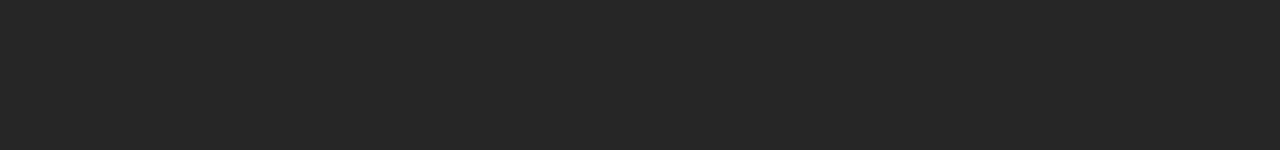
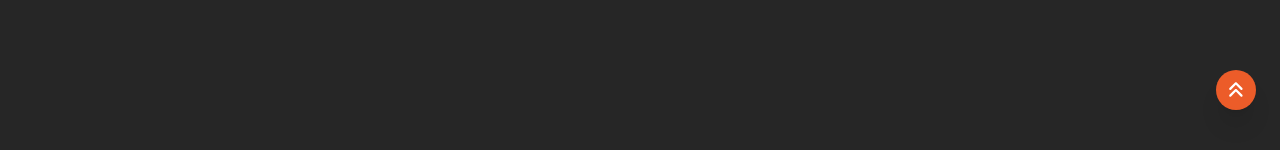
Before and after one commit to ib-ahmedd/portfolio, a Next.js app: page / in a window 1280 px wide. Shown: the part 746-896 px from the top of the page. Built offline with nearby package versions, Linux system fonts and the light colour scheme.

Commit message:
add scroll to top button

```diff
--- a/app/components/Hero.tsx
+++ b/app/components/Hero.tsx
@@ -1,8 +1,10 @@
+"use client";
+import { HeroProps } from "@types";
 import Image from "next/image";
 import Link from "next/link";
 import React from "react";
 
-function Hero() {
+function Hero({ viewRef }: HeroProps) {
   return (
     <section
       id="home"
@@ -22,7 +24,7 @@
       <div className="w-full md:w-3/5 lg:w-1/2 text-center lg:text-left flex flex-col items-center lg:items-start gap-8">
         <span className="flex items-center gap-2 w-fit p-2 bg-navbar-light dark:bg-navbar-dark rounded-full border border-navbar-light-b dark:border-border-grey text-sm">
           <div className="w-3 h-3 rounded-full bg-green-700"></div>
-          <p>Available for hiring!</p>
+          <p ref={viewRef}>Available for hiring!</p>
         </span>
 
         <h1 className="text-5xl md:text-7xl font-bold">Web Developer</h1>
--- a/app/page.tsx
+++ b/app/page.tsx
@@ -1,12 +1,21 @@
+"use client";
+import { ScrollTopBtn } from "@components";
 import { Hero, Projects, Services, Skills } from "./components";
+import { useInView } from "react-intersection-observer";
+import { useEffect } from "react";
 
 function Home() {
+  const [ref, inView] = useInView({ threshold: 0 });
+  useEffect(() => {
+    console.log(inView);
+  }, [inView]);
   return (
     <main className="flex flex-col items-center">
-      <Hero />
+      <Hero viewRef={ref} />
       <Skills />
       <Projects />
       <Services />
+      <ScrollTopBtn inView={inView} />
     </main>
   );
 }
--- /dev/null
+++ b/components/ScrollTopBtn.tsx
@@ -0,0 +1,31 @@
+"use client";
+import { faAnglesUp } from "@fortawesome/free-solid-svg-icons";
+import { FontAwesomeIcon } from "@fortawesome/react-fontawesome";
+import { ScrollTopBtnProps } from "@types";
+import { useEffect, useState } from "react";
+
+function ScrollTopBtn({ inView }: ScrollTopBtnProps) {
+  const [onScreen, setOnScreen] = useState(false);
+
+  function handleScrollTop() {
+    window.scroll({
+      top: 0,
+      behavior: "smooth",
+    });
+  }
+  useEffect(() => {
+    setOnScreen(!inView);
+  }, [inView]);
+  return (
+    <button
+      onClick={handleScrollTop}
+      className={`fixed bottom-6 right-6 ${
+        onScreen ? "translate-y-0" : "translate-y-[200%]"
+      } w-10 h-10 hover:scale-110 transition duration-300 shadow-xl text-lg text-white bg-site-orange hover:bg-site-orange-hover rounded-full`}
+    >
+      <FontAwesomeIcon icon={faAnglesUp} />
+    </button>
+  );
+}
+
+export default ScrollTopBtn;
--- a/components/index.ts
+++ b/components/index.ts
@@ -2,5 +2,6 @@
 import ProjectCard from "./ProjectCard";
 import SkillCard from "./SkillCard";
 import ServiceCard from "./ServiceCard";
+import ScrollTopBtn from "./ScrollTopBtn";
 
-export { Navbar, ProjectCard, SkillCard, ServiceCard };
+export { Navbar, ProjectCard, SkillCard, ServiceCard, ScrollTopBtn };
```
Also changed, not shown: types/index.ts (+8 -0 lines), app/components/Contact.tsx (added).
